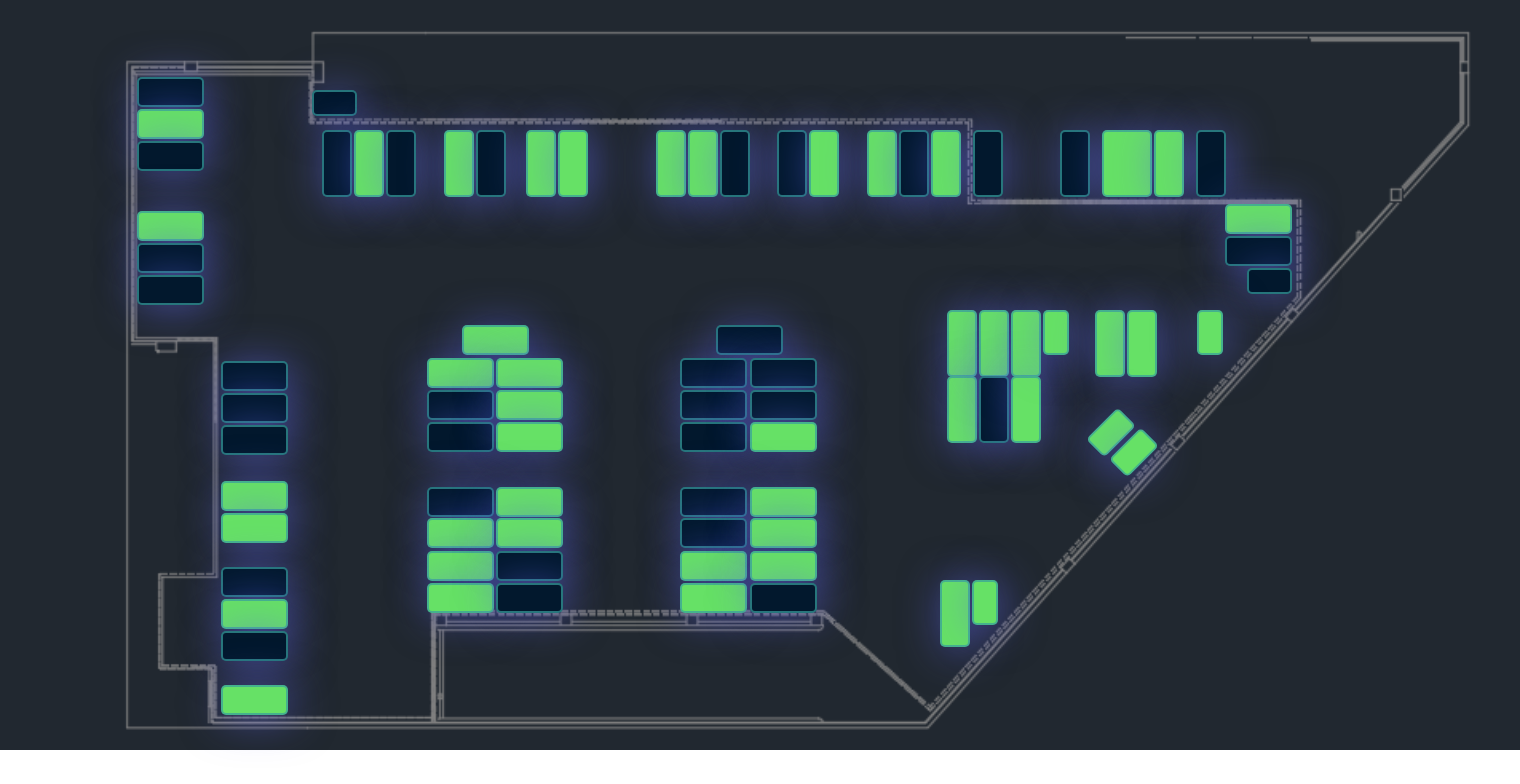
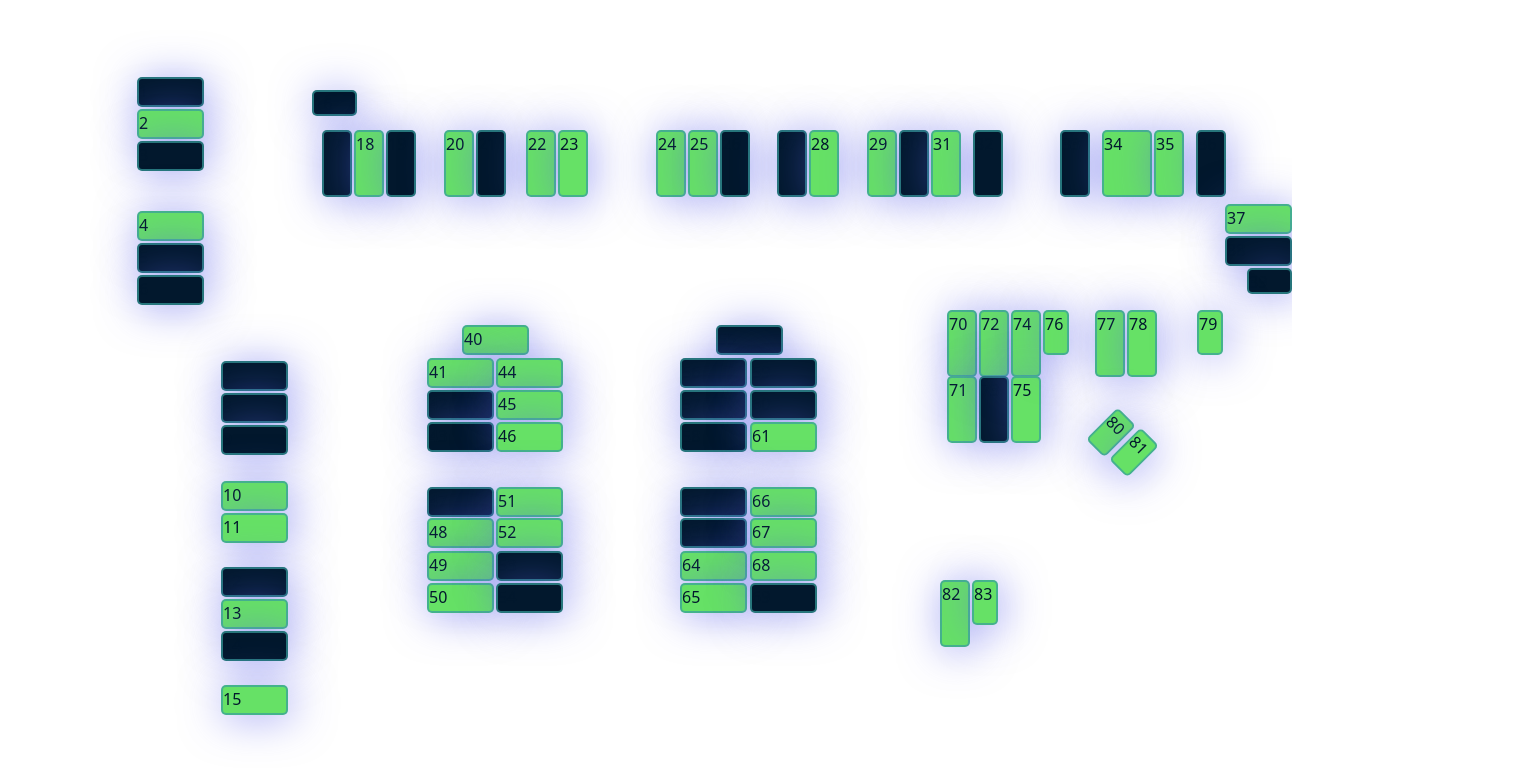
Before and after one commit to SeungYeopO/Smart-ParkingLot, a React (Create React App) app in the folder frontend/front-end/: page /adminmap in a window 1280 px wide. Shown: the top 784 px of the page, 1520 px wide, since content can reach past the window. Built offline with nearby package versions, Linux system fonts and the light colour scheme.

Commit message:
feat: 페이지 주소 설정

```diff
--- a/frontend/front-end/src/App.css
+++ b/frontend/front-end/src/App.css
@@ -1,5 +1,5 @@
 /* App.css 파일 */
-.App {
+.parkingLot {
   /* background-image: url('../public/assets/parking.png'); */
   background-image: url('../public/assets/image.png');
   background-size: cover;
@@ -8,8 +8,8 @@
 }
 
 .parking-space {
-  border: 2px solid rgba(55, 158, 159, 0.7); /* 푸른색에 투명도 70% 적용 */
+  border: 2px solid rgba(55, 158, 159, 0.7);
   border-radius: 5px;
-  box-shadow: 3px 3px 40px 2px rgba(95, 102, 238, 0.5); /* 그림자 효과 추가 */
+  box-shadow: 3px 3px 40px 2px rgba(95, 102, 238, 0.5);
   color: #66e166;
 }
--- a/frontend/front-end/src/App.jsx
+++ b/frontend/front-end/src/App.jsx
@@ -1,12 +1,23 @@
-import React from 'react';
-import './App.css'; // CSS 파일 임포트
-import ParkingLot from './components/ParkingLot';
+import React from "react";
+import { BrowserRouter, Route, Routes } from "react-router-dom";
+import "./App.css"; // CSS 파일 임포트
+import ParkingMap from "./pages/ParkingMap";
+import DestinationMap from './pages/DestinationMap';
+import DrivingMap from './pages/DrivingMap';
+import AdminMap from "./pages/AdminMap";
 
 const App = () => {
   return (
-    <div className='App'>
-      <ParkingLot />
-    </div>
+    <BrowserRouter>
+      <div className="App">
+        <Routes>
+          <Route path="/adminmap" element={<AdminMap />} />
+          <Route path="/destinationmap" element={<DestinationMap />} />
+          <Route path="/drivingmap" element={<DrivingMap />} />
+          <Route path="/parkingmap" element={<ParkingMap />} />
+        </Routes>
+      </div>
+    </BrowserRouter>
   );
 };
 
--- a/frontend/front-end/src/pages/AdminMap.jsx
+++ b/frontend/front-end/src/pages/AdminMap.jsx
@@ -1,6 +1,6 @@
 import React, { useEffect, useState } from "react";
 
-import parkingData from './test.json';
+import parkingData from '../components/test.json';
 
 const AdminMap = () => {
   const [parkingStatus, setParkingStatus] = useState({});
@@ -113,10 +113,10 @@ const AdminMap = () => {
             width: `${space.width}px`,
             height: `${space.height}px`,
             rotate: `${space.rotate}deg`,
-            backgroundColor: parkingStatus[space.id] === 1 ? '#ececec' : '#64c964',
+            backgroundColor: parkingStatus[space.id] === 1 ? 'rgb(2, 24, 45)' : '#66e166',
           }}
         >
-          <span>{space.id}</span>
+          <span style={{color: 'rgb(2, 24, 45)'}}>{space.id}</span>
         </div>
       ))}
     </div>
--- a/frontend/front-end/src/pages/ParkingMap.jsx
+++ b/frontend/front-end/src/pages/ParkingMap.jsx
@@ -1,9 +1,11 @@
 import React from 'react';
+import ParkingLot from '../components/ParkingLot';
 
 const ParkingMap = () => {
   return (
-    <div>
-      <p>주차장 전체 현황 및 주요 기능을 보여주는 페이지 입니다.</p>
+    <div className='parkingLot'>
+      {/* <p>주차장 전체 현황 및 주요 기능을 보여주는 페이지 입니다.</p> */}
+      <ParkingLot />
     </div>
   );
 };
```
